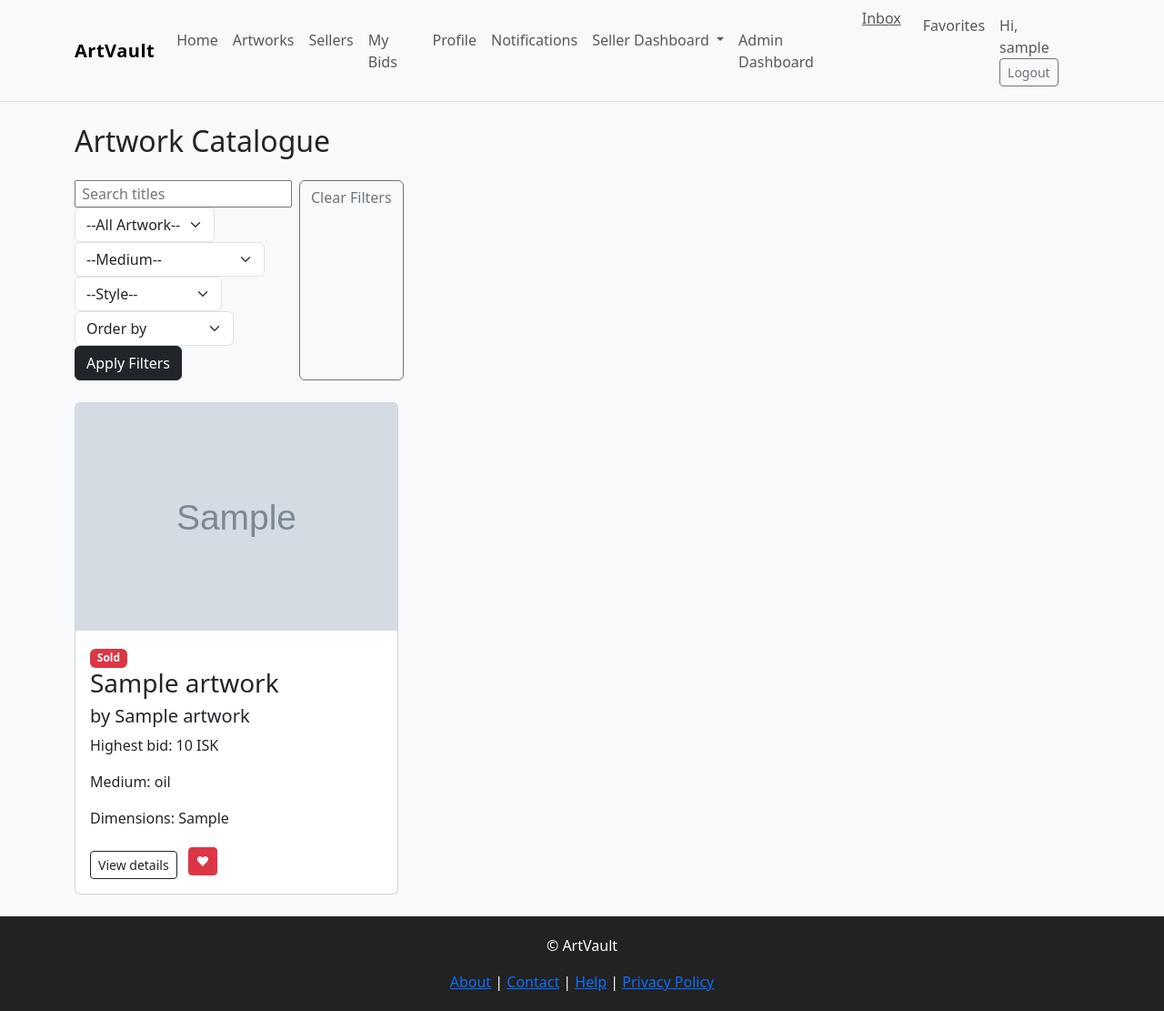
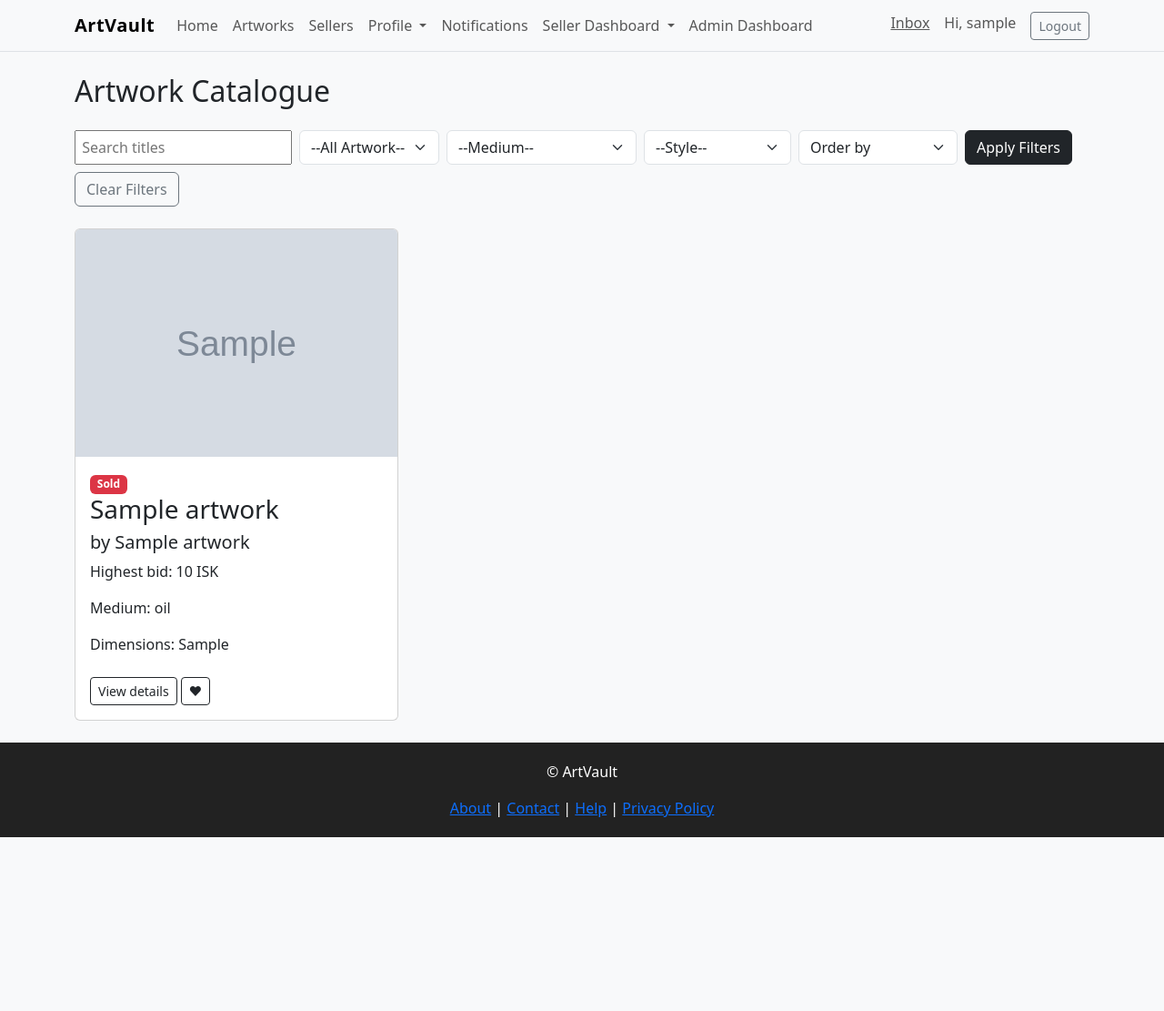
Before and after one commit to Alexander-HR/ArtVault, a Django app: page /artworks/ in a window 1280 px wide. Shown: the whole page at 91% size. After the commit the page ends 920 px from the top, so only its background shows below. Run offline with Django 5.2, Linux system fonts and the light colour scheme; a user stored in the database is signed in; tables that the repository leaves empty hold one stand-in row (values such as "Sample post"); grey boxes marked "Sample" are stand-in pictures.

Commit message:
fixed index look, and favorite behavior

```diff
--- a/artworks/views.py
+++ b/artworks/views.py
@@ -162,4 +162,5 @@ def toggle_favorite(request, artwork_id):
     if created:
         messages.success(request, "Artwork added to favorites")
 
-    return redirect("artworks:artwork_detail", artwork_id=artwork_id)
+    referer = request.META.get("HTTP_REFERER", "artworks:index")
+    return redirect(referer)
--- a/templates/artworks/index.html
+++ b/templates/artworks/index.html
@@ -88,9 +88,9 @@
                             <form method="post" action="{% url 'artworks:toggle_favorite' artwork.id %}" style="display: inline;">
                                 {% csrf_token %}
                                 {% if artwork.id in favorited_ids %}
-                                    <button type="submit" class="btn btn-danger btn-sm ms-2">♥</button>
+                                    <button type="submit" class="btn btn-outline-dark mt-2 btn-sm">♥</button>
                                 {% else %}
-                                    <button type="submit" class="btn btn-outline-danger btn-sm ms-2">♡</button>
+                                    <button type="submit" class="btn btn-outline-dark mt-2 btn-sm">♡</button>
                                 {% endif %}
                             </form>
                         {% endif %}
--- a/templates/partials/navbar.html
+++ b/templates/partials/navbar.html
@@ -41,17 +41,35 @@
                 </li>
 
                 {% if user.is_authenticated %}
+                        <li class="nav-item dropdown">
+                            <a
+                                class="nav-link dropdown-toggle"
+                                href="#"
+                                role="button"
+                                data-bs-toggle="dropdown"
+                                aria-expanded="false"
+                            >
+                                Profile
+                            </a>
+                            <ul class="dropdown-menu">
+                                <li>
+                                    <a class="nav-link" href="{% url 'profile' %}">
+                                        Profile
+                                    </a>
+                                </li>
+                                <li>
+                                    <a class="nav-link" href="{% url 'artworks:favorites' %}">
+                                        Favorites
+                                    </a>
+                                </li>
+                                <li>
+                                    <a class="nav-link" href="{% url 'bids:my_bids' %}">
+                                        My Bids
+                                    </a>
+                                </li>
+                            </ul>
 
-                    <li class="nav-item">
-                        <a class="nav-link" href="{% url 'bids:my_bids' %}">
-                            My Bids
-                        </a>
-                    </li>
-
-                    <li class="nav-item">
-                        <a class="nav-link" href="{% url 'profile' %}">
-                            Profile
-                        </a>
+                        </li>
                     </li>
 
                     <li class="nav-item">
@@ -149,11 +167,6 @@
                             </a>
                         </span>
                     </li>
-
-                    <li class="nav-item">
-                        <a class="nav-link" href="{% url 'artworks:favorites' %}">
-                            Favorites
-                    </li>
                     <li class="nav-item">
                         <span class="navbar-text me-3">
                             Hi, {{ user.username }}
```
